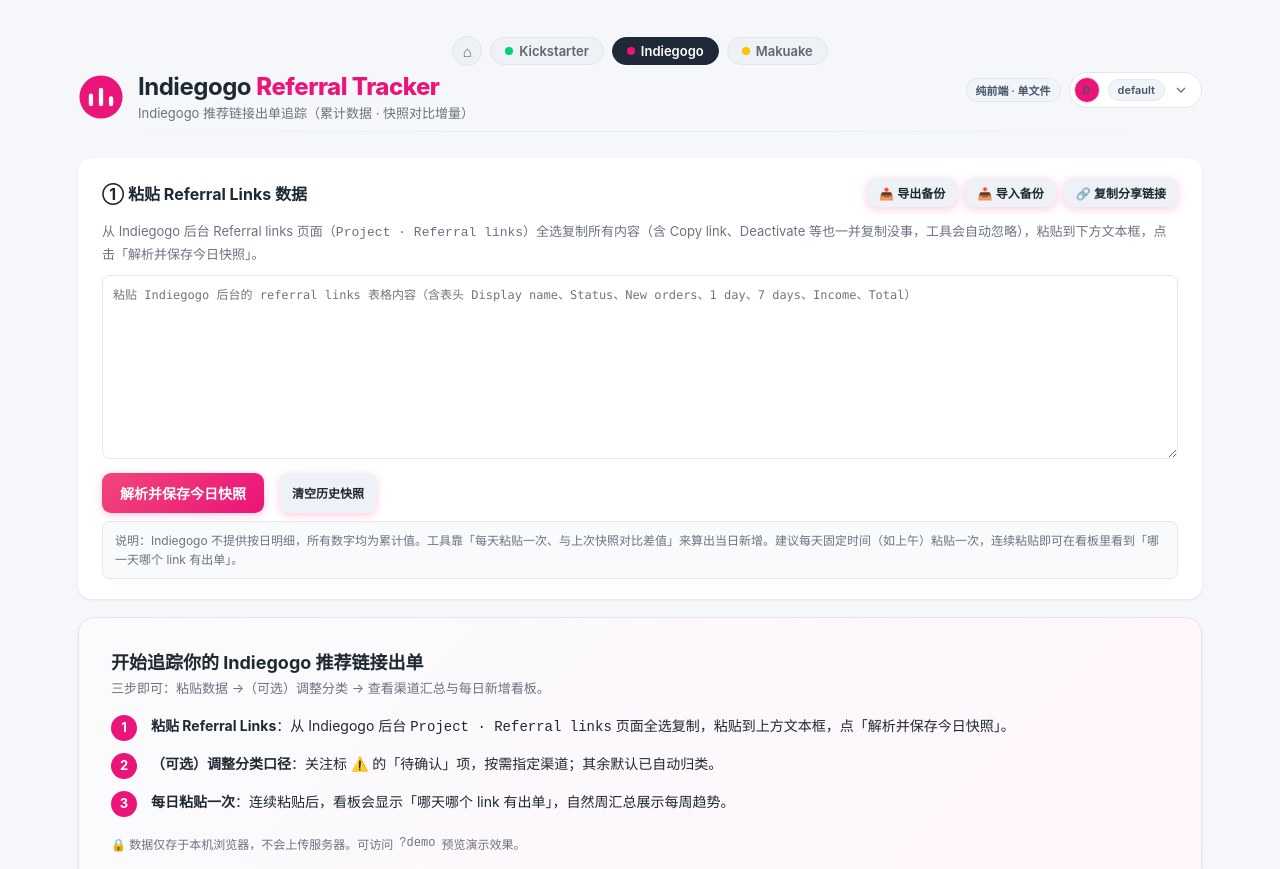
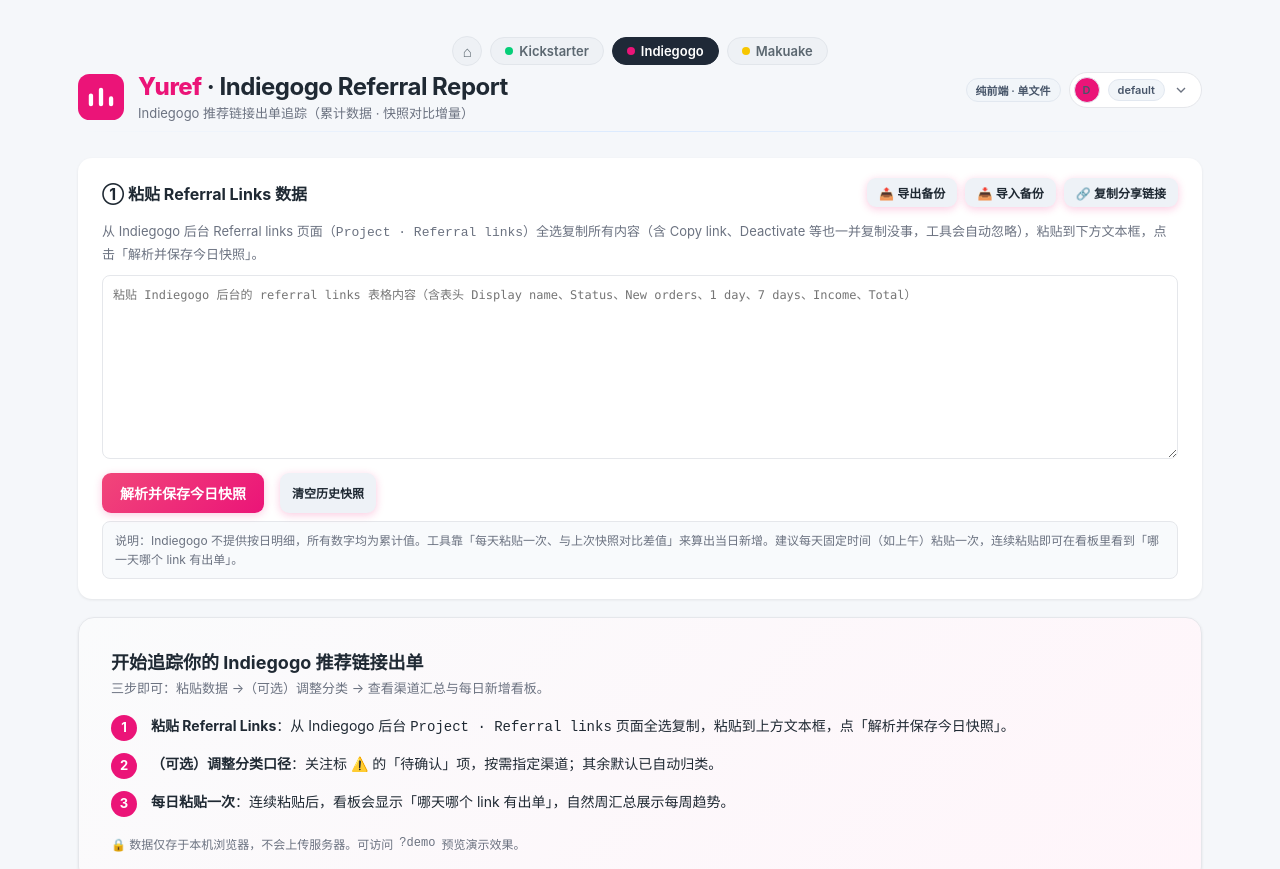
Before and after one commit to Yuuto0331/Yuref-Kickstarter-Referrer-Report, a plain HTML site: page igg_tool.html in a window 1280 px wide. Shown: the top 869 px of the page. Drawn offline with Linux system fonts and the light colour scheme.

Commit message:
headers: unify across 3 tools - 'Yuref · <Platform> <X> Report' pattern (accent-colored Yuref), IGG Tracker->Report, KS subtitle to bracket style, IGG/MK logo circle->rounded square

```diff
--- a/igg_tool.html
+++ b/igg_tool.html
@@ -250,9 +250,9 @@ td.cell-new{outline:1px dashed rgba(235,20,120,.35);outline-offset:-2px}
 </nav>
   <header class="app-header" data-page-node-id="ernoX51HEXsMaY6YN7hLX6">
     <div class="brand" data-page-node-id="tZfoTpQ6pnyr0fkqptMRf4">
-      <svg class="logo" viewBox="0 0 32 32" data-page-node-id="KXxNRkzfS0LvnEqFamColS"><circle cx="16" cy="16" r="15" fill="#eb1478" data-page-node-id="uthjPtGzzt9W7iGCnksSYy"/><path d="M9 21 L9 15 M16 21 L16 11 M23 21 L23 17" stroke="#fff" stroke-width="3" stroke-linecap="round" data-page-node-id="URDOhCRxEek6xLopaIpRIG"/></svg>
+      <svg class="logo" viewBox="0 0 32 32" data-page-node-id="KXxNRkzfS0LvnEqFamColS"><rect width="32" height="32" rx="8" fill="#eb1478" data-page-node-id="uthjPtGzzt9W7iGCnksSYy"/><path d="M9 21 L9 15 M16 21 L16 11 M23 21 L23 17" stroke="#fff" stroke-width="3" stroke-linecap="round" data-page-node-id="URDOhCRxEek6xLopaIpRIG"/></svg>
       <div data-page-node-id="SaePiqyd4CTDE8jtsM2cGv">
-        <h1 data-page-node-id="Nqaj82x90Eq5X3KMlQMbtX">Indiegogo <strong data-page-node-id="eqsWjKydbKHx55Hnf0WG3t">Referral Tracker</strong></h1>
+        <h1 data-page-node-id="Nqaj82x90Eq5X3KMlQMbtX"><strong data-page-node-id="eqsWjKydbKHx55Hnf0WG3t">Yuref</strong> · Indiegogo Referral Report</h1>
         <p class="head-line" data-page-node-id="23CqGlYpGBYeabeDGu6glJ">Indiegogo 推荐链接出单追踪（累计数据 · 快照对比增量）</p>
       </div>
     </div>
```
Also changed, not shown: makuake_tool.html (+2 -2 lines), report_tool.html (+1 -1 lines).
